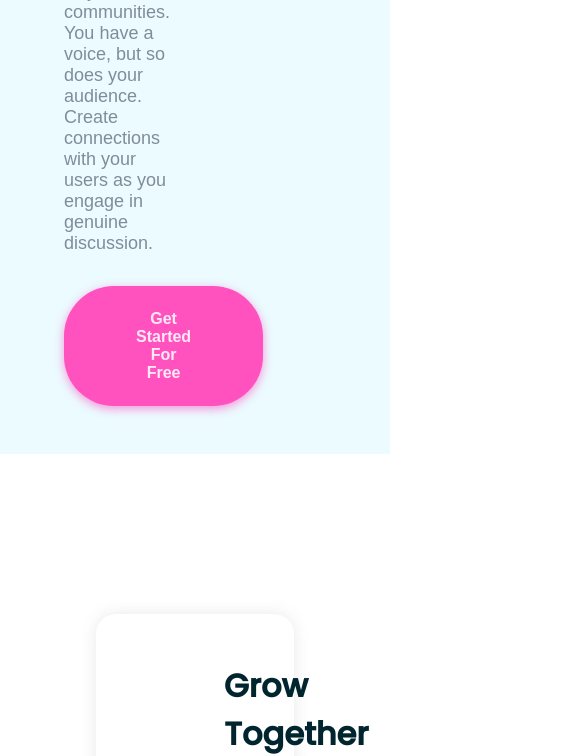
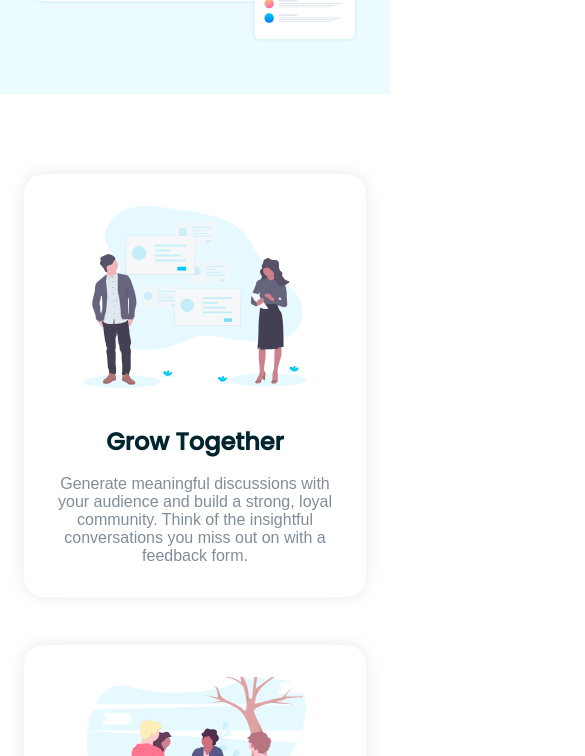
Before and after one commit to nolwennrt/CasPratiques-HTML-SASS, a plain HTML site: page HuddleLanding-HTML-SASS/index.html in a window 390 px wide. Shown: the part 687-1443 px from the top of the page, 585 px wide, since content can reach past the window. Drawn offline with Linux system fonts and the light colour scheme; a web font is replaced by a local one.

Commit message:
Ajout du responsive mobile

```diff
--- /dev/null
+++ b/HuddleLanding-HTML-SASS/styles/_responsive.scss
@@ -0,0 +1,171 @@
+             // ------- Responsive des éléments de texte ---------//
+
+@mixin responsive-desktop-tablet {
+    @media screen and (max-width: 950px) {
+        h1 {
+            font-size: 2rem;
+        }
+
+        h2 {
+            font-size: 1.5rem;
+        }
+
+        p {
+            font-size: 16px;
+        }
+
+        li {
+            font-size: 16px;
+        }
+
+        button {
+            font-size: 14px;
+        }
+
+        header {
+            nav {
+                img {
+                    width: 9rem;
+                }
+            }
+        }
+
+        main {
+            .cta {
+                button {
+                    font-size: 14px;
+                    padding: 1.7rem 6rem;
+                }
+            }
+        }
+    }
+
+    @media screen and (max-width: 860px) {
+        // --------- Garder le texte du bouton sur une ligne ----------- //
+
+        .hero {
+            button {
+                padding: 1.5rem 3rem;
+            }
+        }
+
+        main {
+            .cta {
+                button {
+                    padding: 1.7rem 4rem;
+                }
+            }
+        }
+    }
+}
+
+            // -------- Responsive mobile -------- //
+
+@mixin responsive-mobile {
+    @media screen and (max-width: 768px) {
+        header {
+            margin-bottom: 5rem;
+            background-image: url(../assets/images/bg-hero-mobile.svg);
+
+            nav {
+                padding: 2rem 1rem 0rem 1rem;
+
+                button {
+                    padding: 1rem 0;
+                    width: 30%;
+                }
+            }
+            .hero {
+                flex-direction: column;
+                padding: 3rem 2rem;
+                margin-top: 0rem;
+
+                .hero-content {
+                    width: 100%;
+                    text-align: center;
+
+                    button {
+                        width: 80%;
+                        padding: 1rem;
+                    }
+                }
+
+                .hero-image {
+                    width: 100%;
+                    margin-left: 0;
+                    margin-top: 3rem;
+                }
+            }
+        }
+
+        main {
+            padding: 0 1.5rem;
+
+            .card {
+                flex-direction: column;
+                padding: 2rem;
+                text-align: center;
+
+                .card-content {
+                    margin: 0;
+                    width: 100%;
+                    order: 2;
+                }
+
+                .card-image {
+                    order: 1;
+                    margin-bottom: 2rem;
+                    margin-right: 0;
+                    width: 80%;
+                }
+            }
+
+            .cta {
+                width: 100%;
+                padding: 3rem 1rem;
+
+                h2 {
+                    font-size: 1.2rem;
+                }
+
+                button {
+                    padding: 1rem;
+                    width: 80%;
+                }
+            }
+        }
+
+        footer {
+            padding-left: 1rem;
+            padding-right: 1rem;
+
+            .footer-content {
+                flex-direction: column;
+                margin-bottom: 2rem;
+
+                .left-part {
+                    width: 100%;
+                }
+
+                .center-part {
+                    margin: 3rem 0rem;
+
+                    ul {
+                        display: flex;
+                        flex-direction: column;
+                    }
+                }
+
+                .right-part {
+                    width: 100%;
+                    justify-content: center;
+                }
+            }
+
+            .footer-end {
+                flex-direction: column;
+                text-align: center;
+            }
+        }
+    }
+}
--- a/HuddleLanding-HTML-SASS/styles/style.scss
+++ b/HuddleLanding-HTML-SASS/styles/style.scss
@@ -1,6 +1,7 @@
 @import "fonts";
 @import "variables";
 @import "mixins";
+@import "responsive";
 
 * {
     box-sizing: border-box;
@@ -12,19 +13,21 @@ body {
     // background-color: rebeccapurple;
     @include text;
     @include button;
+    @include responsive-desktop-tablet;
+    @include responsive-mobile;
 }
 
 header {
     background-color: hsl(193, 100%, 96%);
     background-image: url(../assets/images/bg-hero-desktop.svg);
     background-repeat: no-repeat;
-    padding: 3rem 4rem;
     margin-bottom: 10rem;
 
     nav {
         display: flex;
         justify-content: space-between;
         align-items: center;
+        padding: 3rem 4rem 0rem 4rem;
 
         img {
             width: 12rem;
@@ -35,7 +38,7 @@ header {
         display: flex;
         justify-content: space-between;
         align-items: center;
-        margin-top: 3rem;
+        padding: 3rem 4rem;
 
         .hero-content {
             width: 40%;
@@ -65,20 +68,23 @@ main {
     position: relative;
     @include card;
 
+    h2 {
+        font-size: 1.5rem;
+    }
+
     .cta {
         margin-bottom: 0;
         width: 70%;
         flex-direction: column;
         padding: 4rem;
-        // position: relative;
-        // top: 40%;
         transform: translateY(90px);
         background: white;
+        text-align: center;
 
         button {
             margin-top: 1.5rem;
-            font-size: 18px;
-            padding:1.7rem 7rem ;
+            font-size: 16px;
+            padding:1.5rem 7rem ;
             box-shadow: 0 3px 10px rgba(128, 128, 128, 0.495);
         }
     }
@@ -151,10 +157,13 @@ footer {
                 border: 1px solid white;
                 border-radius: 50%;
                 padding: 1rem;
-                margin-left: 1rem;
                 display: flex;
                 justify-content: center;
                 align-items: center;
+            }
+
+            .icon:not(:first-child) {
+                margin-left: 1rem;
             }
 
             .icon:hover {
@@ -172,6 +181,7 @@ footer {
 
         p {
             color: rgba(255, 255, 255, 0.868);
+            font-size: 14px;
         }
     }
 
```
Also changed, not shown: HuddleLanding-HTML-SASS/styles/style.css, 1 other file.
